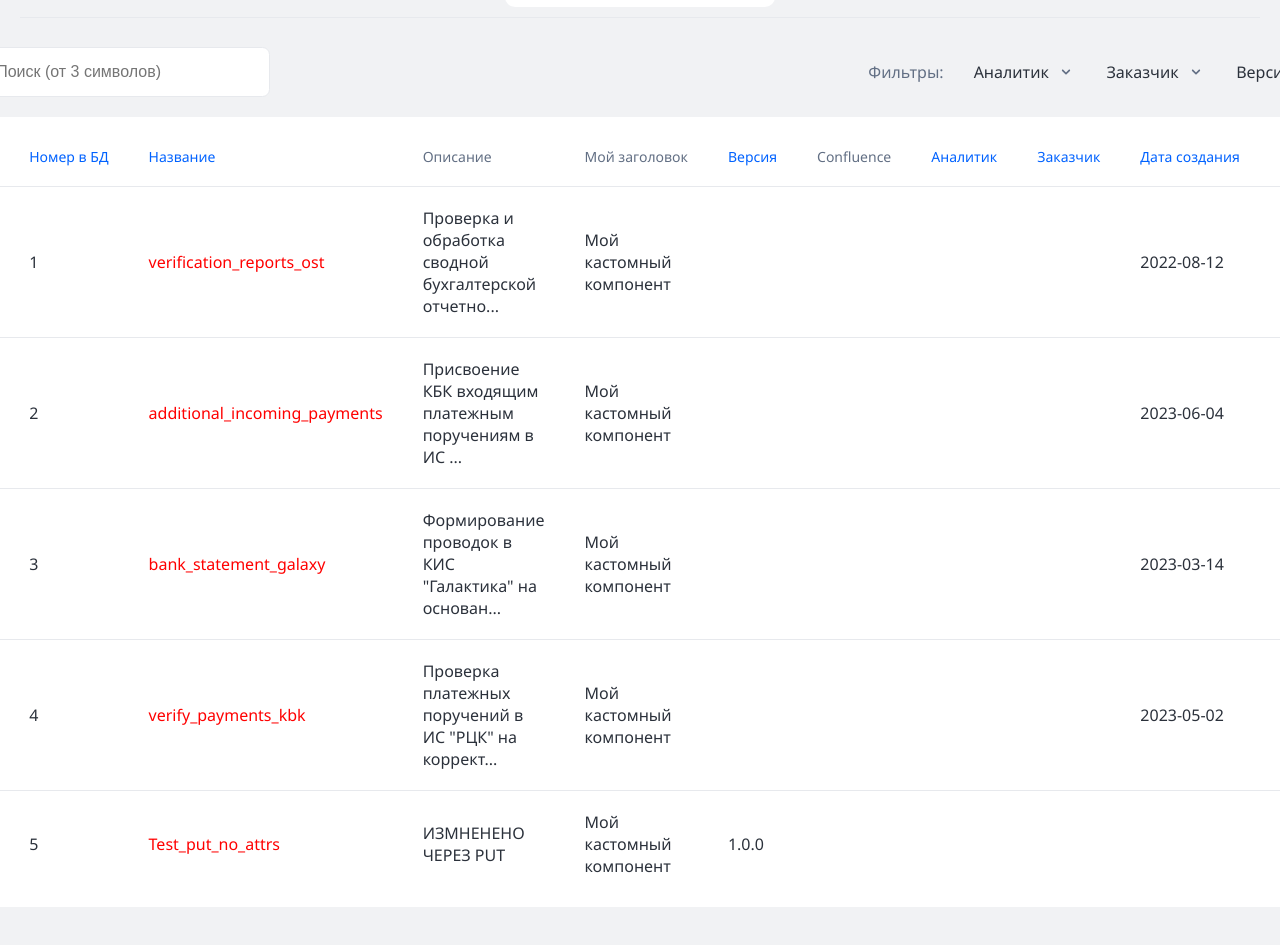
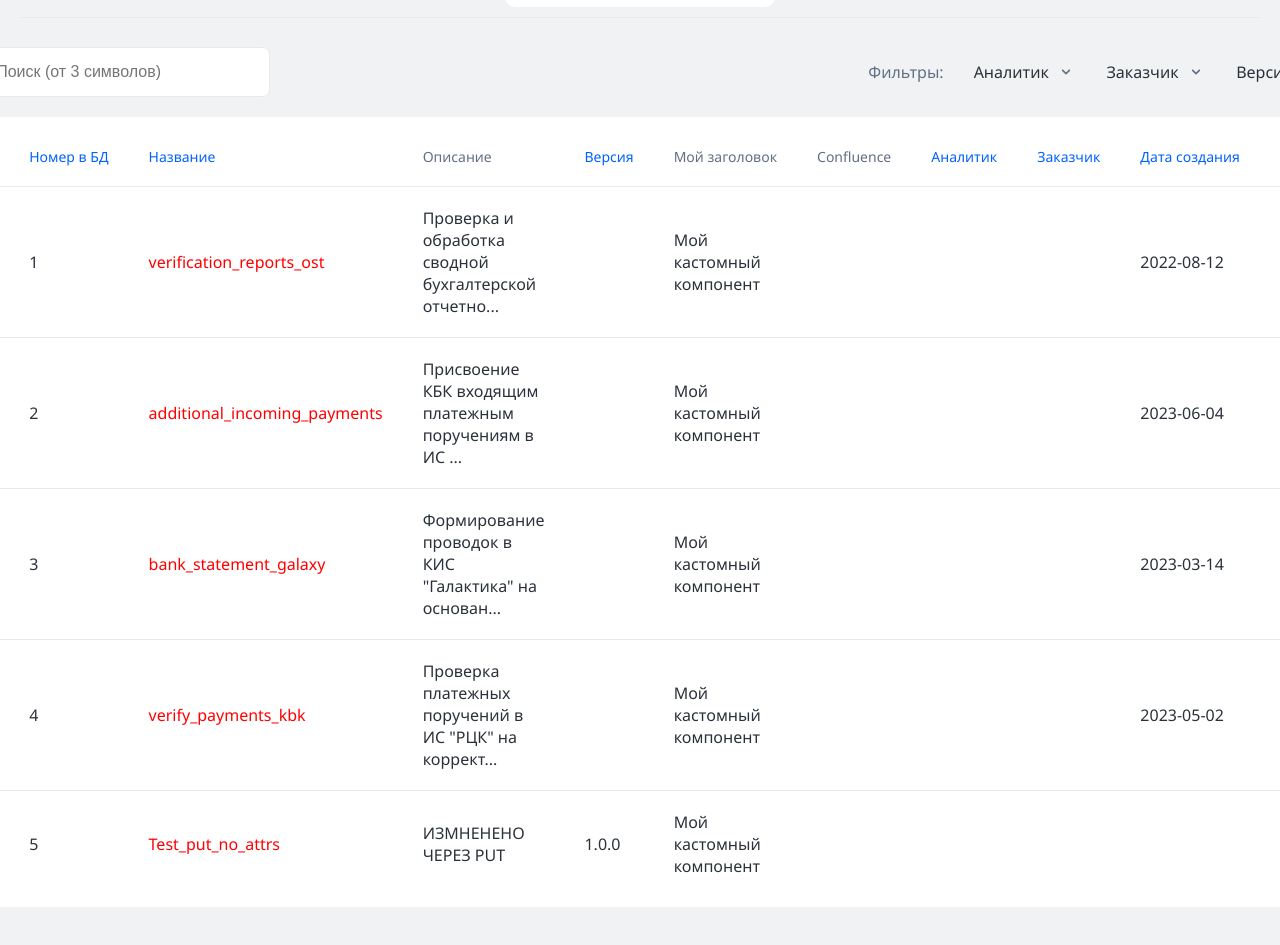
Before and after one commit to valery-lavrik/tnt-uikit-reactjs, a React (Create React App) app: page / in a window 1280 px wide. Shown: the part 3124-4069 px from the top of the page. Built offline with nearby package versions, Linux system fonts and the light colour scheme.

Commit message:
fix TableView

```diff
--- a/src/components/TableView/Table/index.tsx
+++ b/src/components/TableView/Table/index.tsx
@@ -75,19 +75,19 @@ const Table = ({
                                 const custonHeader = customHeader(index);
 
                                 return ([
+                                    <TableHeadItem
+                                        key={`${item.id}-th`}
+                                        sortable={item.hasSort}
+                                        sort={sort?.[item.id] || ''}
+                                        title={item.title}
+                                        onClick={() => onSortClick(item)}
+                                    />,
                                     !!custonHeader && <TableHeadItem
                                         key={`${custonHeader.id}-th`}
                                         sortable={custonHeader.hasSort}
                                         sort={sort?.[custonHeader.id] || ''}
                                         title={custonHeader.title}
                                         onClick={() => onSortClick(custonHeader)}
-                                    />,
-                                    <TableHeadItem
-                                        key={`${item.id}-th`}
-                                        sortable={item.hasSort}
-                                        sort={sort?.[item.id] || ''}
-                                        title={item.title}
-                                        onClick={() => onSortClick(item)}
                                     />
                                 ]);
                             })}
@@ -113,14 +113,14 @@ const Table = ({
                                         }
 
                                         return ([
+                                            <td key={'tr' + col.id} className="table__cell">
+                                                {tdGenerator(Comp)}
+                                            </td>,
                                             !!custonHeader && (
                                                 <td key={'tr' + custonHeader.id} className="table__cell">
                                                     {tdGenerator(CustomTd)}
                                                 </td>
-                                            ),
-                                            <td key={'tr' + col.id} className="table__cell">
-                                                {tdGenerator(Comp)}
-                                            </td>
+                                            )
                                         ]);
                                     })}
                                     <td className="table__cell table__cell--action">
```
